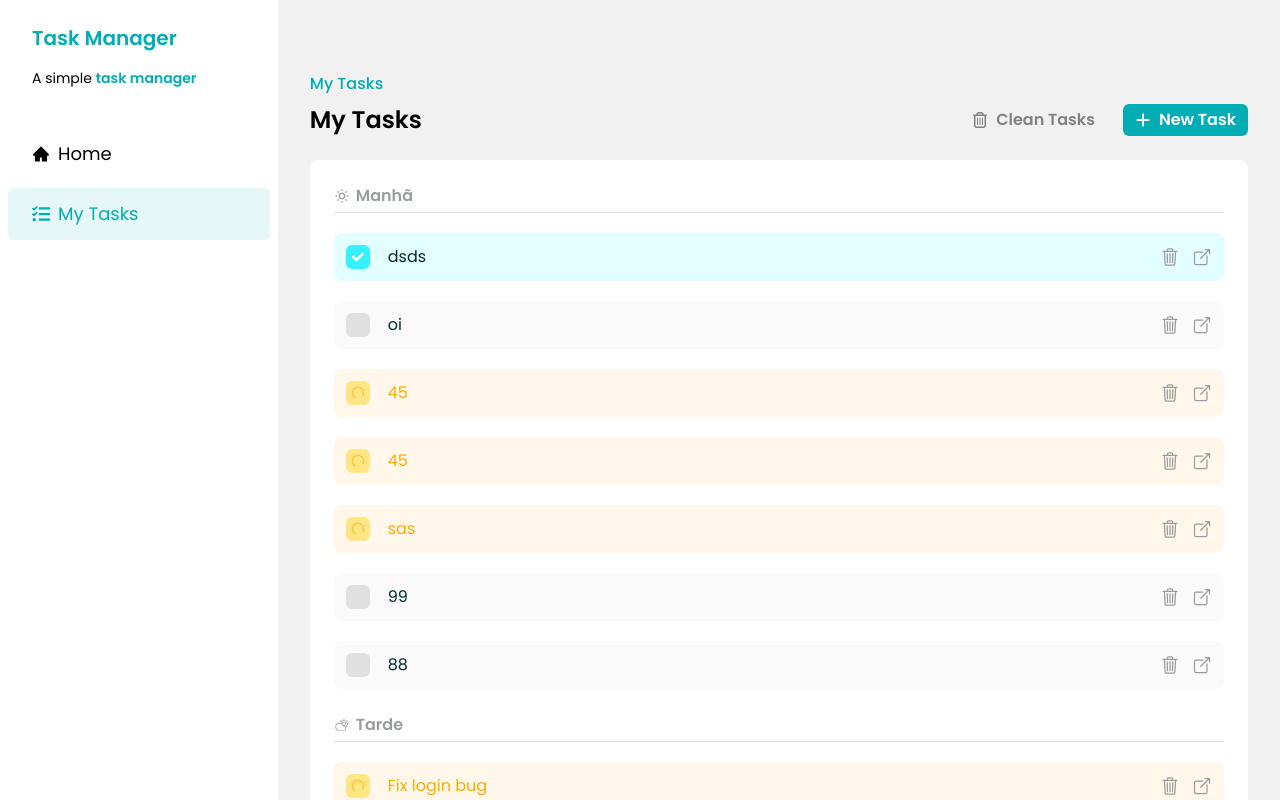
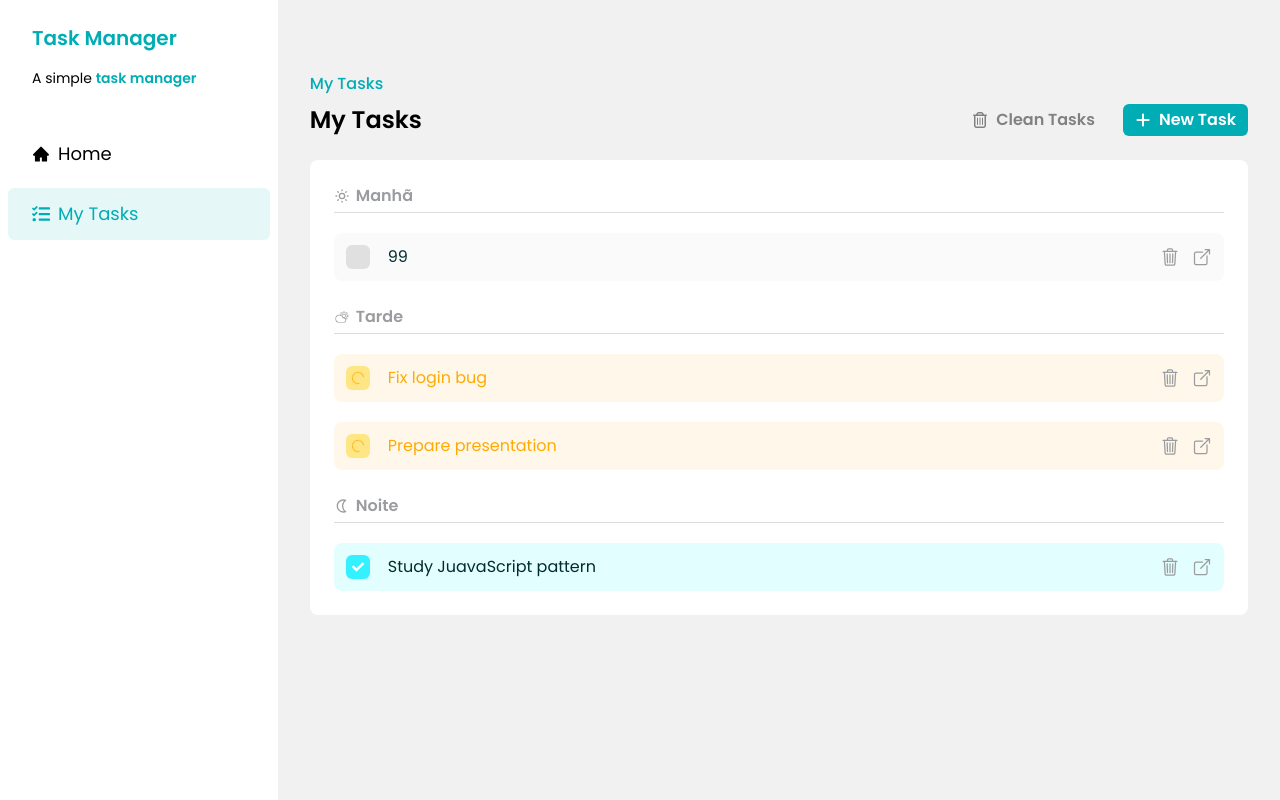
Before and after one commit to nicolasandreos/Task-Manager-React, a React (Vite) app: page / in a window 1280 px wide. Shown: the top 800 px of the page. Built offline with nearby package versions, Linux system fonts and the light colour scheme; data requests are answered from the project's data file.

Commit message:
feat: delete react

```diff
--- a/db.json
+++ b/db.json
@@ -22,53 +22,11 @@
       "period": "evening"
     },
     {
-      "title": "dsds",
-      "period": "morning",
-      "description": "dsd",
-      "status": "done",
-      "id": 50
-    },
-    {
-      "title": "oi",
-      "period": "morning",
-      "description": "oi",
-      "status": "to_do",
-      "id": 51
-    },
-    {
-      "title": "45",
-      "period": "morning",
-      "description": "45",
-      "status": "in_progress",
-      "id": 52
-    },
-    {
-      "title": "45",
-      "period": "morning",
-      "description": "45",
-      "status": "in_progress",
-      "id": 53
-    },
-    {
-      "title": "sas",
-      "period": "morning",
-      "description": "as",
-      "status": "in_progress",
-      "id": 54
-    },
-    {
       "title": "99",
       "period": "morning",
       "description": "99",
       "status": "to_do",
       "id": 55
-    },
-    {
-      "title": "88",
-      "period": "morning",
-      "description": "88",
-      "status": "to_do",
-      "id": 56
     }
   ]
 }
--- a/src/_components/TaskItem.jsx
+++ b/src/_components/TaskItem.jsx
@@ -6,9 +6,31 @@ import { AiOutlineLoading3Quarters } from "react-icons/ai";
 import { toast } from "sonner";
 import { useState } from "react";
 import { Link } from "react-router";
+import { useMutation, useQueryClient } from "@tanstack/react-query";
 
-const TaskItem = ({ task, onChangeCheckboxTask, handleDeleteTask }) => {
-  const [isDeleting, setIsDeleting] = useState(false);
+const TaskItem = ({ task, onChangeCheckboxTask }) => {
+  const queryClient = useQueryClient();
+  const { mutate, isPending } = useMutation({
+    mutationKey: `delete-${task.id}`,
+    mutationFn: async (taskId) => {
+      const response = await fetch(`http://localhost:3000/tasks/${taskId}`, {
+        method: "DELETE",
+      });
+      if (!response.ok) {
+        throw new Error("Failed to delete task");
+      }
+      return taskId;
+    },
+    onSuccess: (taskId) => {
+      queryClient.setQueryData("tasks", (currentTasks) => {
+        return currentTasks?.filter((t) => t.id !== taskId);
+      });
+      toast.success("Task deleted successfully");
+    },
+    onError: () => {
+      toast.error("Failed to delete task");
+    },
+  });
 
   const taskItem = tv({
     base: "flex w-full items-center justify-between rounded-lg p-3",
@@ -20,25 +42,6 @@ const TaskItem = ({ task, onChangeCheckboxTask, handleDeleteTask }) => {
       },
     },
   });
-
-  const handleDeleteClick = async (taskId) => {
-    try {
-      setIsDeleting(true);
-      const response = await fetch(`http://localhost:3000/tasks/${taskId}`, {
-        method: "DELETE",
-      });
-      if (!response.ok) {
-        toast.error("Failed to delete task");
-        return;
-      }
-      await handleDeleteTask(taskId);
-      setIsDeleting(false);
-    } catch (error) {
-      toast.error("An error occurred while deleting the task");
-    } finally {
-      setIsDeleting(false);
-    }
-  };
 
   const setNewTaskStatus = (task) => {
     if (task.status === "done") {
@@ -78,9 +81,7 @@ const TaskItem = ({ task, onChangeCheckboxTask, handleDeleteTask }) => {
       }
       onChangeCheckboxTask(taskId);
     } catch (error) {
-      toast.error("An error occurred while deleting the task");
-    } finally {
-      setIsDeleting(false);
+      toast.error("An error occurred while updating the task status");
     }
   };
 
@@ -92,11 +93,11 @@ const TaskItem = ({ task, onChangeCheckboxTask, handleDeleteTask }) => {
         <p className="">{task.title}</p>
       </div>
       <div className="text-text-gray flex gap-3 text-xl">
-        {isDeleting ? (
+        {isPending ? (
           <AiOutlineLoading3Quarters className="animate-spin text-gray-700" />
         ) : (
           <IoTrashOutline
-            onClick={() => handleDeleteClick(task.id)}
+            onClick={() => mutate(task.id)}
             className="transition-all duration-200 hover:text-red-300"
           />
         )}
--- a/src/_components/TaskSection.jsx
+++ b/src/_components/TaskSection.jsx
@@ -5,12 +5,7 @@ import { IoTrashOutline } from "react-icons/io5";
 import { AiOutlineLoading3Quarters } from "react-icons/ai";
 import { toast } from "sonner";
 
-const TaskSection = ({
-  children,
-  tasks = [],
-  onChangeCheckboxTask,
-  handleDeleteTask,
-}) => {
+const TaskSection = ({ children, tasks = [], onChangeCheckboxTask }) => {
   return (
     <div className="flex flex-col gap-5">
       <div className="text-text-gray flex items-center gap-1.5 border-b border-[#dddddd] pb-1 font-semibold">
@@ -18,11 +13,7 @@ const TaskSection = ({
       </div>
       {tasks.map((task) => {
         return (
-          <TaskItem
-            onChangeCheckboxTask={onChangeCheckboxTask}
-            task={task}
-            handleDeleteTask={handleDeleteTask}
-          />
+          <TaskItem onChangeCheckboxTask={onChangeCheckboxTask} task={task} />
         );
       })}
     </div>
--- a/src/_components/Tasks.jsx
+++ b/src/_components/Tasks.jsx
@@ -2,8 +2,7 @@ import TaskSection from "./TaskSection";
 import { LuSunMedium } from "react-icons/lu";
 import { CiCloudSun } from "react-icons/ci";
 import { MdOutlineNightlight } from "react-icons/md";
-import { useEffect, useState } from "react";
-import { toast } from "sonner";
+import { useState } from "react";
 import Header from "./Header";
 import Button from "./Button";
 import { FaRegTrashCan } from "react-icons/fa6";
@@ -14,8 +13,7 @@ import { useQuery, useQueryClient } from "@tanstack/react-query";
 const Tasks = () => {
   const [isOpen, setIsOPen] = useState(false);
 
-  const queryClient = useQueryClient();
-  const { data: tasks } = useQuery({
+  const { data: tasks, refetch } = useQuery({
     queryKey: "tasks",
     queryFn: async () => {
       const response = await fetch("http://localhost:3000/tasks");
@@ -28,29 +26,10 @@ const Tasks = () => {
   };
 
   const onChangeCheckboxTask = (taskId) => {
-    const newTasks = tasks?.map((task) => {
-      if (task.id !== taskId) {
-        return task;
-      }
-
-      if (task.status === "done") {
-        return { ...task, status: "to_do" };
-      }
-      if (task.status === "in_progress") {
-        return { ...task, status: "done" };
-      }
-      if (task.status === "to_do") {
-        return { ...task, status: "in_progress" };
-      }
-    });
-    queryClient.setQueryData("tasks", newTasks);
+    refetch();
   };
 
-  const onDeleteTaskSuccess = async (taskId) => {
-    const newTasks = tasks?.filter((task) => task.id !== taskId);
-    queryClient.setQueryData("tasks", newTasks);
-    toast.success("Tarefa deletada");
-  };
+  const handleDeleteAllTasks = () => {};
 
   const morningTasks = tasks?.filter((task) => task.period === "morning");
   const eveningTasks = tasks?.filter((task) => task.period === "evening");
@@ -59,9 +38,8 @@ const Tasks = () => {
   return (
     <>
       {/* HEADER */}
-
       <Header title="My Tasks" subtitle="My Tasks">
-        <Button color="secondary">
+        <Button onClick={handleDeleteAllTasks} color="secondary">
           <FaRegTrashCan />
           Clean Tasks
         </Button>
@@ -73,7 +51,6 @@ const Tasks = () => {
 
       <div className="w-full space-y-6 rounded-lg bg-white p-6">
         <TaskSection
-          handleDeleteTask={onDeleteTaskSuccess}
           onChangeCheckboxTask={onChangeCheckboxTask}
           tasks={morningTasks}
         >
@@ -81,7 +58,6 @@ const Tasks = () => {
           Manhã
         </TaskSection>
         <TaskSection
-          handleDeleteTask={onDeleteTaskSuccess}
           onChangeCheckboxTask={onChangeCheckboxTask}
           tasks={eveningTasks}
         >
@@ -89,7 +65,6 @@ const Tasks = () => {
           Tarde
         </TaskSection>
         <TaskSection
-          handleDeleteTask={onDeleteTaskSuccess}
           onChangeCheckboxTask={onChangeCheckboxTask}
           tasks={nightTasks}
         >
```
